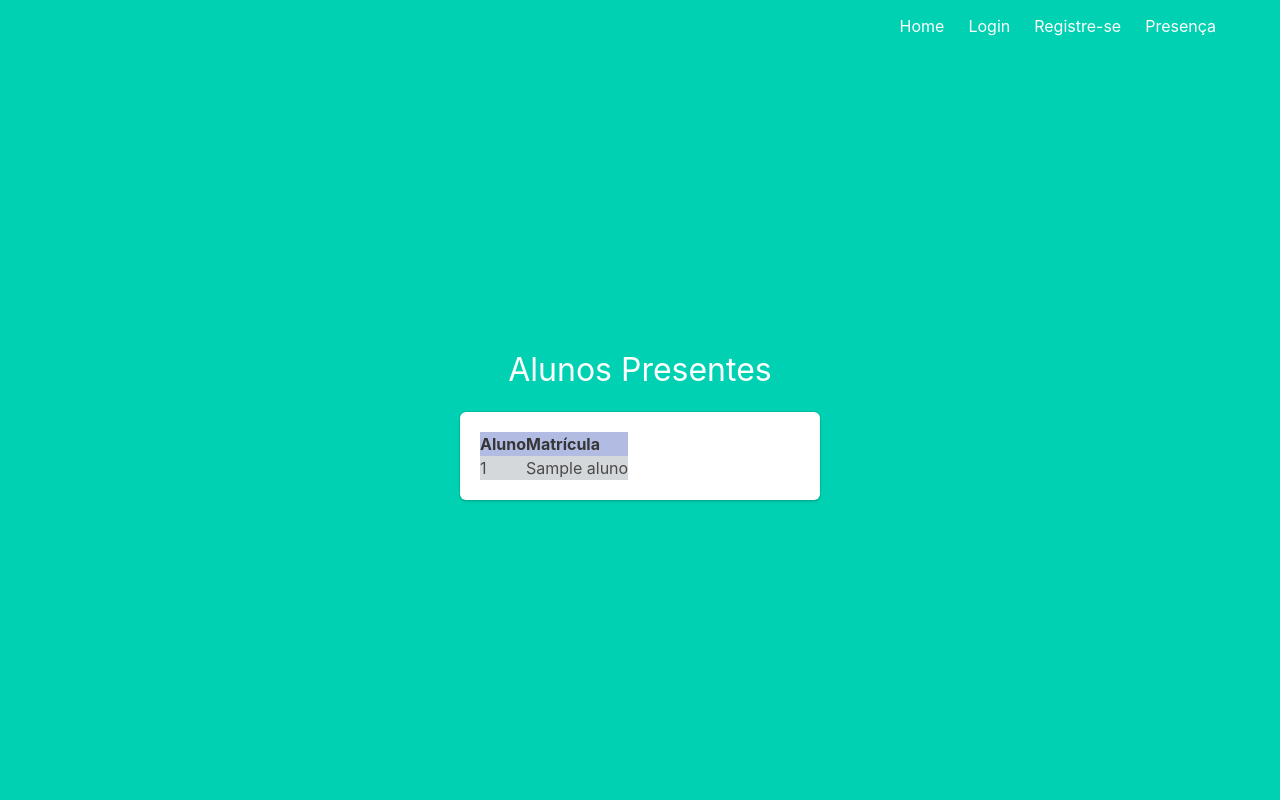
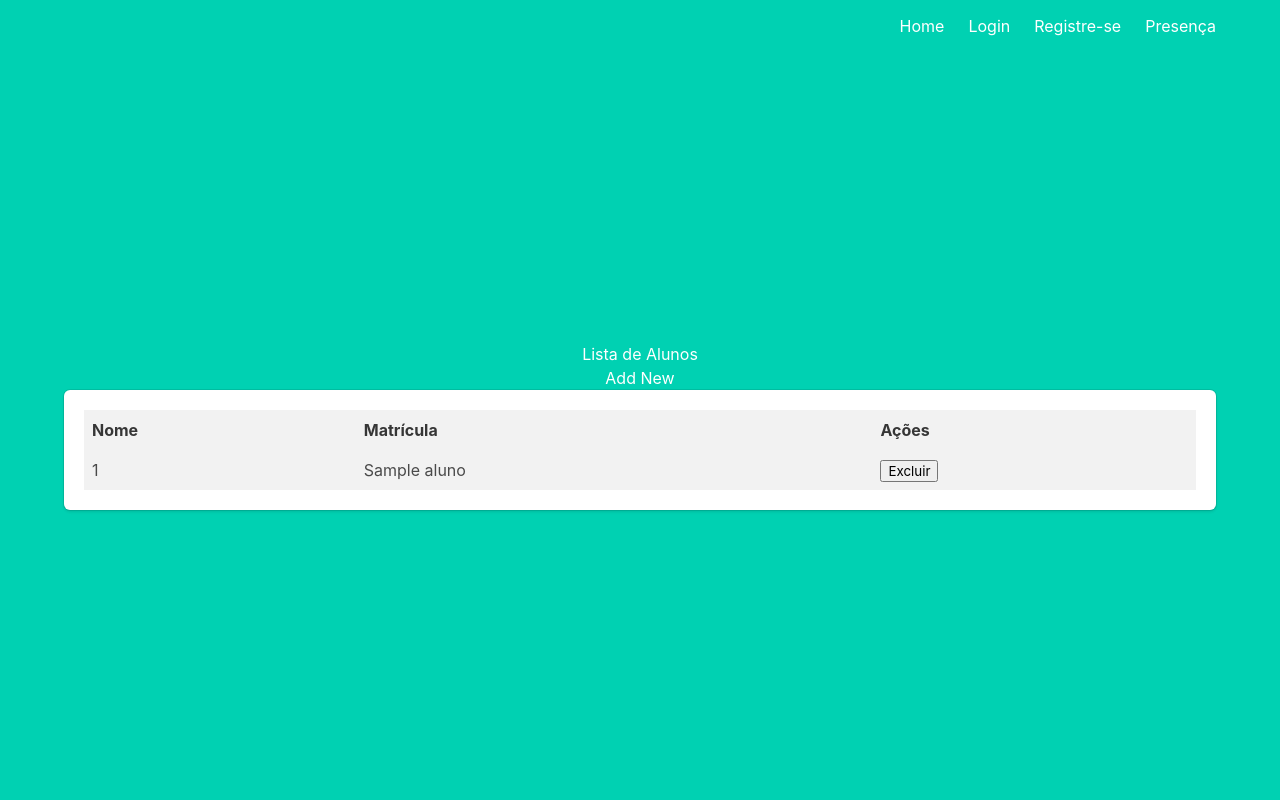
Before and after one commit to cadevu/attendance, a Flask app: template app/templates/show_aula.html in a window 1280 px wide. Run offline with Flask 3, Linux system fonts and the light colour scheme; the template is opened without the code that fills it: most values are stand-ins (such as "Sample title", 1, 10 or a date in 2020).

Commit message:
add delete students route

```diff
--- a/app/templates/show_aula.html
+++ b/app/templates/show_aula.html
@@ -1,25 +1,56 @@
 {% extends "base.html" %}
 
 {% block content %}
-<div class="column is-4 is-offset-4">
-<div class="title">
-    <h1>Alunos Presentes</h1>
- </div>
-<div class=" box">
+<html>
+  <head>
+    <title>Lista de Alunos</title>
+    <style>
+        table {
+            border-collapse: collapse;
+            width: 100%;
+        }
+
+        th, td {
+            text-align: left;
+            padding: 8px;
+        }
+
+        th {
+            background-color: #f2f2f2;
+        }
+
+        tr:nth-child(even) {
+            background-color: #f2f2f2;
+        }
+    </style>
+</head>
+<body>
+    <h1>Lista de Alunos</h1>
+    <a href="{{ url_for('aulas.destroy',id = aula.id) }}" class="btn btn-success"> <span>Add New</span></a>
+    <div class = 'box'>
     <table>
         <tr>
-      <th style="background-color: rgb(178, 187, 226)">Aluno</th>
-      <th style="background-color: rgb(178, 187, 226)">Matrícula</th>
+            <th>Nome</th>
+            <th>Matrícula</th>
+            <th>Ações</th>
         </tr>
         {% for aluno in aula.alunos_presentes %}
             <tr>
-      <td style="background-color: rgb(213, 216, 218)"">{{aluno[0]}}</td>
-      <td style="background-color: rgb(213, 216, 218)"">{{aluno[1]}}</td>
+                <td>{{ aluno[0] }}</td>
+                <td>{{ aluno[1] }}</td>
+                <td>
+                    <!-- <a href="{{url_for('aulas.destroy_student',id = aula.id,matricula = aluno[1], nome = aluno[0])}}'",data_action = delete>Excluir</a> -->
+                    <form action = "{{url_for('aulas.destroy_student',id = aula.id,matricula = aluno[1], nome = aluno[0])}}" method = 'POST'>
+                      <button type = 'submit'> Excluir</button>
+
+                    </form>
+                  </td>
             </tr>
         {% endfor %}
     </table>
   </div>
-</div>
+</body>
+</html>
 
 
 
```
Also changed, not shown: app/controllers/aulas_controllers.py (+13 -0 lines). Lines whose indentation alone changed are shown as unchanged.
